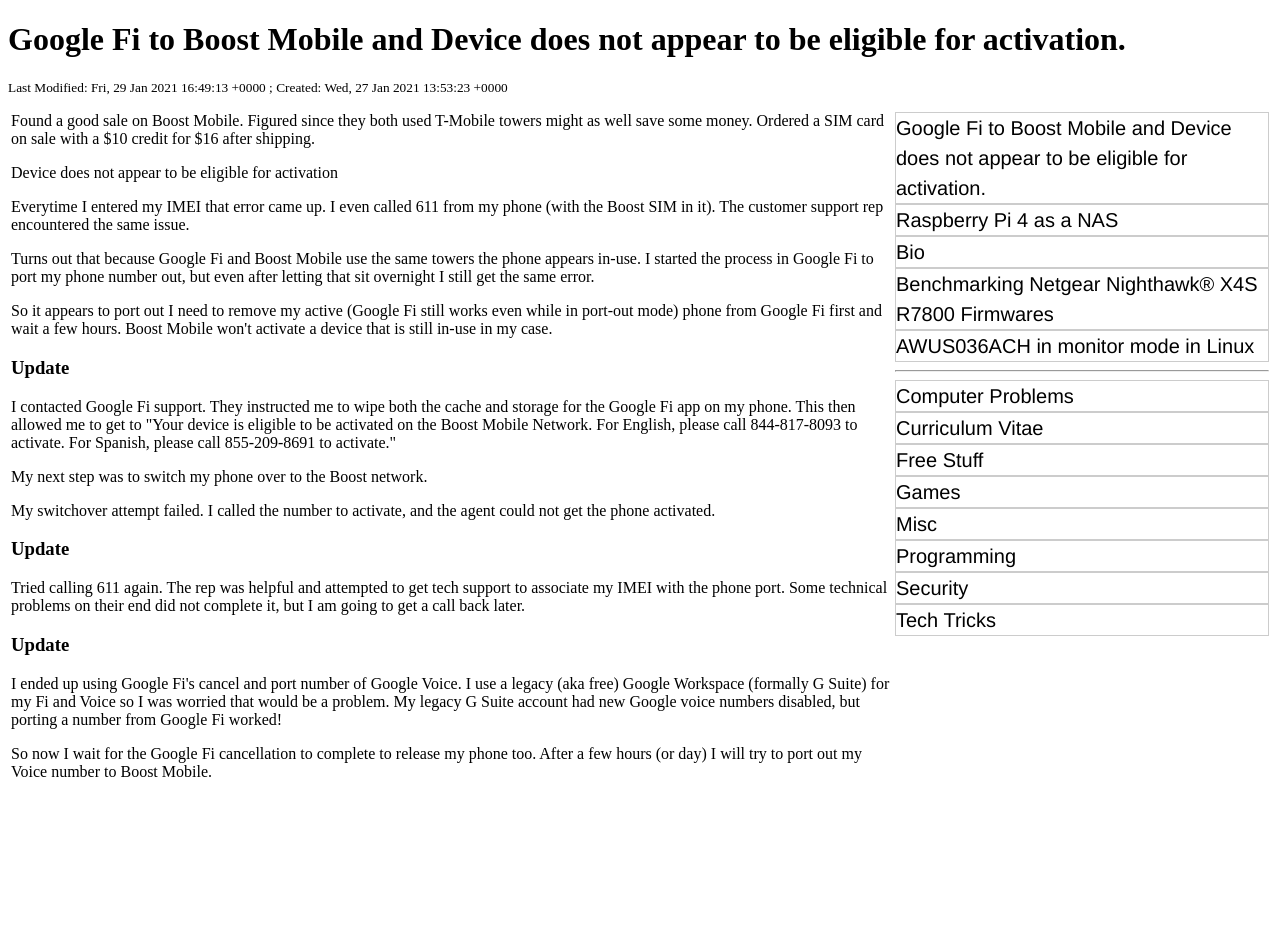
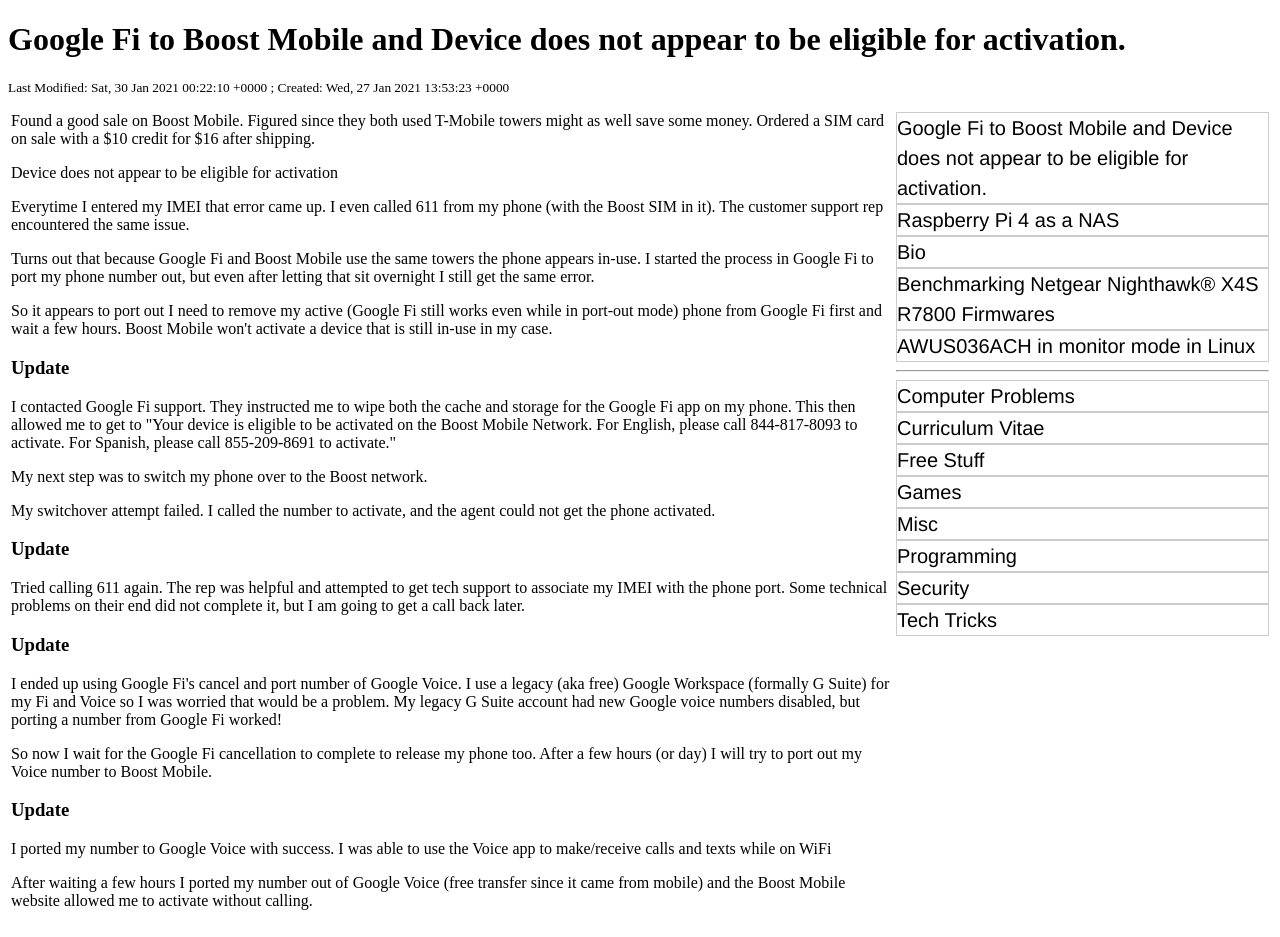
Before and after one commit to rbeede/rbeede.github.io, a Jekyll site: the page built from _posts/2021-01-27-google-fi-to-boost-mobile.html, in a window 1280 px wide. Built offline with Jekyll 4.4.1, drawn with Linux system fonts in a browser that asks for light colours; before the commit the page ends 900 px from its top, so only the background shows below that.

Commit message:
Update 2021-01-27-google-fi-to-boost-mobile.html

```diff
--- a/_posts/2021-01-27-google-fi-to-boost-mobile.html
+++ b/_posts/2021-01-27-google-fi-to-boost-mobile.html
@@ -52,3 +52,13 @@
 <p>
 So now I wait for the Google Fi cancellation to complete to release my phone too. After a few hours (or day) I will try to port out my Voice number to Boost Mobile.
 </p>
+
+<h3>Update</h3>
+
+<p>
+I ported my number to Google Voice with success. I was able to use the Voice app to make/receive calls and texts while on WiFi
+</p>
+
+<p>
+After waiting a few hours I ported my number out of Google Voice (free transfer since it came from mobile) and the Boost Mobile website allowed me to activate without calling.
+</p>
```
Also changed, not shown: other parts of _posts/2021-01-27-google-fi-to-boost-mobile.html (+1 -1 lines).
